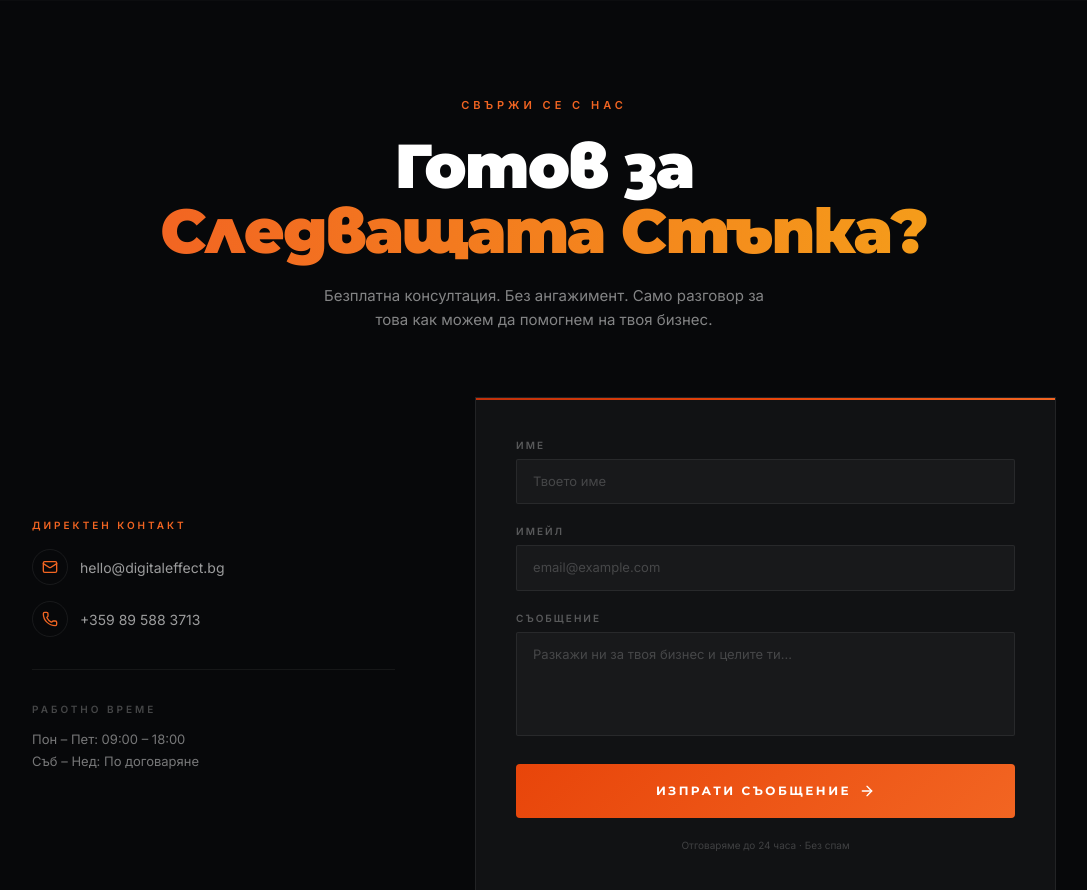
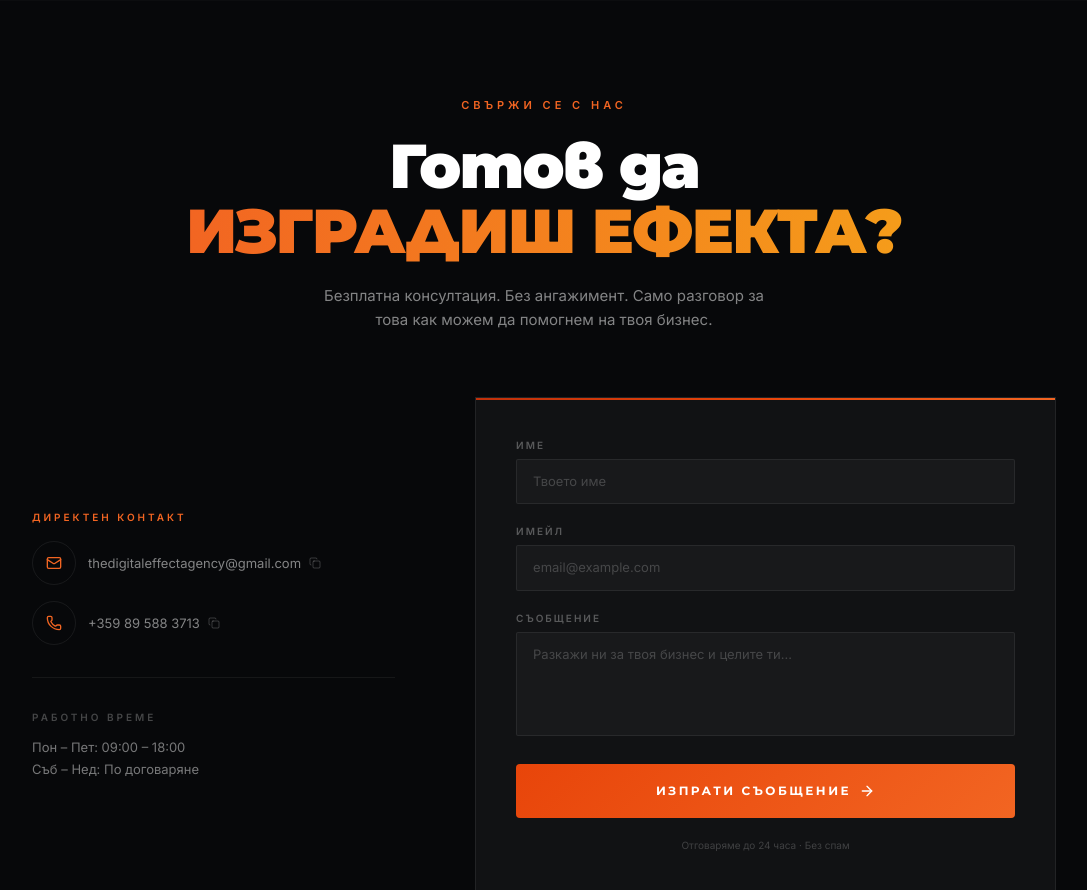
Before and after one commit to emobugs/digital-effect, a Next.js app: page / in a window 1280 px wide. Shown: the part 5700-6590 px from the top of the page, without its empty margins (96-1183 px from the left). Built offline with nearby package versions, Linux system fonts and the light colour scheme.

Commit message:
form func

```diff
--- a/src/components/sections/Cta.tsx
+++ b/src/components/sections/Cta.tsx
@@ -4,23 +4,23 @@ import { useRef, useState } from "react";
 import { gsap } from "gsap";
 import { ScrollTrigger } from "gsap/ScrollTrigger";
 import { useGSAP } from "@gsap/react";
-import { ArrowRight, Mail, Phone } from "lucide-react";
+import { ArrowRight, Mail, Phone, Copy, Check as CheckIcon } from "lucide-react";
 import emailjs from "@emailjs/browser";
 
 gsap.registerPlugin(ScrollTrigger, useGSAP);
-interface ContactFormData {
-	user_name: string;
-	user_email: string;
-	subject: string;
-	message: string;
-	// Добави тук други полета, ако имаш (напр. phone)
-}
 
 export default function CTA() {
 	const container = useRef<HTMLElement>(null);
 	const [form, setForm] = useState({ name: "", email: "", message: "" });
 	const [sent, setSent] = useState(false);
+	const [copied, setCopied] = useState<"email" | "phone" | null>(null);
 	const formRef = useRef<HTMLFormElement>(null);
+
+	const copyTo = (text: string, type: "email" | "phone") => {
+		navigator.clipboard.writeText(text);
+		setCopied(type);
+		setTimeout(() => setCopied(null), 2000);
+	};
 
 	useGSAP(
 		() => {
@@ -53,9 +53,7 @@ export default function CTA() {
 
 	const sendEmail = async (e: React.FormEvent<HTMLFormElement>) => {
 		e.preventDefault();
-
 		if (!formRef.current) return;
-
 		try {
 			const result = await emailjs.sendForm(
 				"digital_effect",
@@ -63,10 +61,9 @@ export default function CTA() {
 				formRef.current,
 				"kdG_3cmBdAuzpN3ke",
 			);
-
 			console.log("Success:", result.text);
-			alert("Съобщението е изпратено успешно!");
-			formRef.current.reset(); // Изчистване на формата
+			setSent(true);
+			formRef.current.reset();
 		} catch (error) {
 			const err = error as { text: string };
 			console.error("Error:", err.text);
@@ -80,9 +77,9 @@ export default function CTA() {
 			<div className="cta-head text-center mb-16">
 				<span className="section-label">Свържи се с нас</span>
 				<h2 className="section-title">
-					Готов за
+					Готов да
 					<br />
-					<span className="text-gradient">Следващата Стъпка?</span>
+					<span className="text-gradient uppercase">Изградиш ефекта?</span>
 				</h2>
 				<p className="text-[15px] text-white/50 max-w-md mx-auto mt-5 leading-relaxed">
 					Безплатна консултация. Без ангажимент. Само разговор за това как можем да
@@ -98,24 +95,69 @@ export default function CTA() {
 						<p className="text-[10px] font-semibold tracking-[3px] uppercase text-[#f26522] mb-4">
 							Директен контакт
 						</p>
+
+						{/* Email */}
+						<div className="flex items-center gap-3 mb-4 group">
+							{/* Иконка — на мобилен е линк, на десктоп е декорация */}
 							<a
-							href="mailto:hello@digitaleffect.bg"
-							className="flex items-center gap-3 text-[14px] text-white/60 hover:text-white transition-colors duration-300 mb-4 group"
+								href="mailto:digitaleffect@gmail.com"
+								className="w-11 h-11 rounded-full border border-white/[0.07] flex items-center justify-center group-hover:border-[#f26522]/30 transition-colors duration-300 flex-shrink-0"
 							>
-							<div className="w-9 h-9 rounded-full border border-white/[0.07] flex items-center justify-center group-hover:border-[#f26522]/30 transition-colors duration-300">
 								<Mail className="w-4 h-4 text-[#f26522]" />
+							</a>
+
+							{/* Десктоп — copy on click */}
+							<button
+								onClick={() => copyTo("digitaleffect@gmail.com", "email")}
+								className="hidden md:flex items-center gap-2 text-[13px] text-white/50 hover:text-white transition-colors duration-300"
+							>
+								thedigitaleffectagency@gmail.com
+								{copied === "email" ? (
+									<CheckIcon className="w-3 h-3 text-[#f26522] flex-shrink-0" />
+								) : (
+									<Copy className="w-3 h-3 text-white/20 group-hover:text-white/40 transition-colors duration-300 flex-shrink-0" />
+								)}
+							</button>
+
+							{/* Мобилен — кликабелен текст */}
+							<a
+								href="mailto:thedigitaleffectagency@gmail.com"
+								className="md:hidden text-[13px] text-white/50"
+							>
+								thedigitaleffectagency@gmail.com
+							</a>
 						</div>
-							hello@digitaleffect.bg
+
+						{/* Phone */}
+						<div className="flex items-center gap-3 group">
+							<a
+								href="tel:+359895883713"
+								className="w-11 h-11 rounded-full border border-white/[0.07] flex items-center justify-center group-hover:border-[#f26522]/30 transition-colors duration-300 flex-shrink-0"
+							>
+								<Phone className="w-4 h-4 text-[#f26522]" />
 							</a>
+
+							{/* Десктоп — copy on click */}
+							<button
+								onClick={() => copyTo("+359 89 588 3713", "phone")}
+								className="hidden md:flex items-center gap-2 text-[13px] text-white/50 hover:text-white transition-colors duration-300"
+							>
+								+359 89 588 3713
+								{copied === "phone" ? (
+									<CheckIcon className="w-3 h-3 text-[#f26522] flex-shrink-0" />
+								) : (
+									<Copy className="w-3 h-3 text-white/20 group-hover:text-white/40 transition-colors duration-300 flex-shrink-0" />
+								)}
+							</button>
+
+							{/* Мобилен — кликабелен текст (набира директно) */}
 							<a
-							href="tel:+359 89 588 3713"
-							className="flex items-center gap-3 text-[14px] text-white/60 hover:text-white transition-colors duration-300 group"
+								href="tel:+359895883713"
+								className="md:hidden text-[13px] text-white/50"
 							>
-							<div className="w-9 h-9 rounded-full border border-white/[0.07] flex items-center justify-center group-hover:border-[#f26522]/30 transition-colors duration-300">
-								<Phone className="w-4 h-4 text-[#f26522]" />
-							</div>
 								+359 89 588 3713
 							</a>
+						</div>
 					</div>
 
 					<div className="h-px bg-white/[0.06]" />
@@ -139,7 +181,7 @@ export default function CTA() {
 					{sent ? (
 						<div className="flex flex-col items-center justify-center h-full gap-4 py-12 text-center">
 							<div className="w-14 h-14 rounded-full bg-[#f26522]/10 border border-[#f26522]/30 flex items-center justify-center mb-2">
-								<ArrowRight className="w-5 h-5 text-[#f26522]" />
+								<CheckIcon className="w-5 h-5 text-[#f26522]" />
 							</div>
 							<h3 className="font-display font-black text-[22px]">
 								Получихме съобщението!
```
Lines whose indentation alone changed are shown as unchanged.
